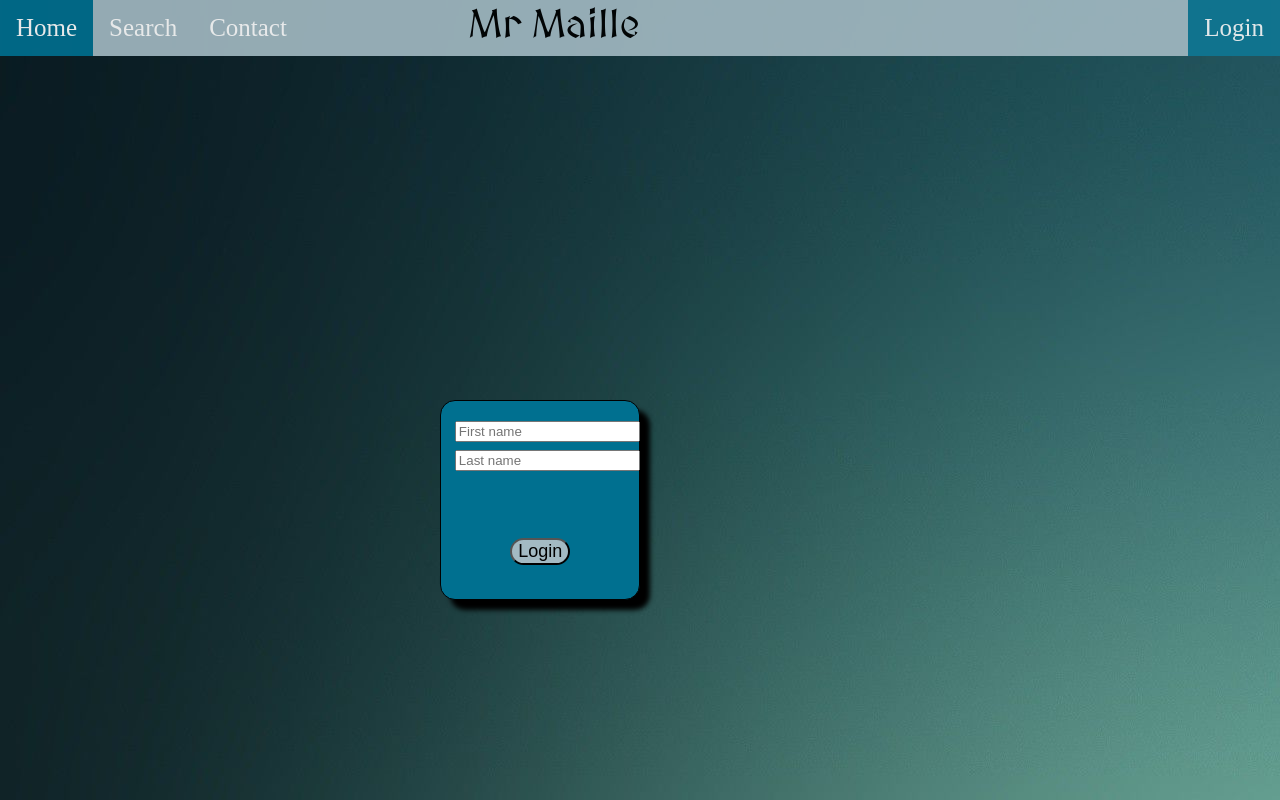
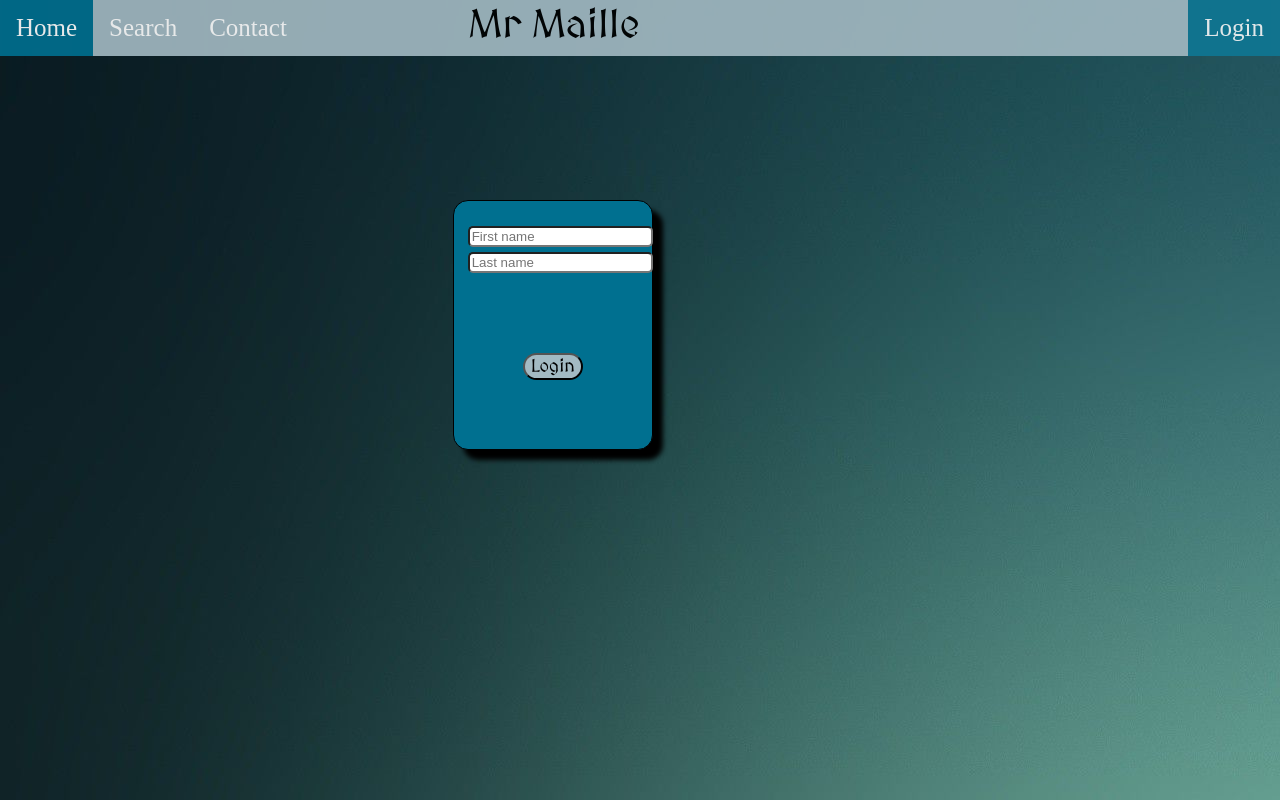
Before and after one commit to JBurruss/mrmaille, a React (Create React App) app: page / in a window 1280 px wide. Built offline with nearby package versions, Linux system fonts and the light colour scheme; a web font is replaced by a local one.

Commit message:
minor css tweeks to buttons

```diff
--- a/src/components/Login/Login.css
+++ b/src/components/Login/Login.css
@@ -1,9 +1,9 @@
 #form{
     position: absolute;
-    top: 50%;
-    right: 50%;
+    top: 25%;
+    right: 49%;
     width: 200px;
-    height: 200px;
+    height: 250px;
     border: 1px solid rgb(0, 0, 0);
     box-sizing: border-box;
     background-color:#007090;
@@ -17,6 +17,7 @@
     position: relative;
     top: 30%;
     left:35%;
+    font-family: 'MedievalSharp', cursive;
 }
 #login:hover{
     background-color: #007090;
@@ -26,9 +27,12 @@
     position: relative;
     top: 10%;
     left:7%;
+    border-radius: 5px;
+    text-align: justify;
 }
 #input2{
     position: relative;
     top: 5%;
     left:7%;
+    border-radius: 5px;
 }
```
